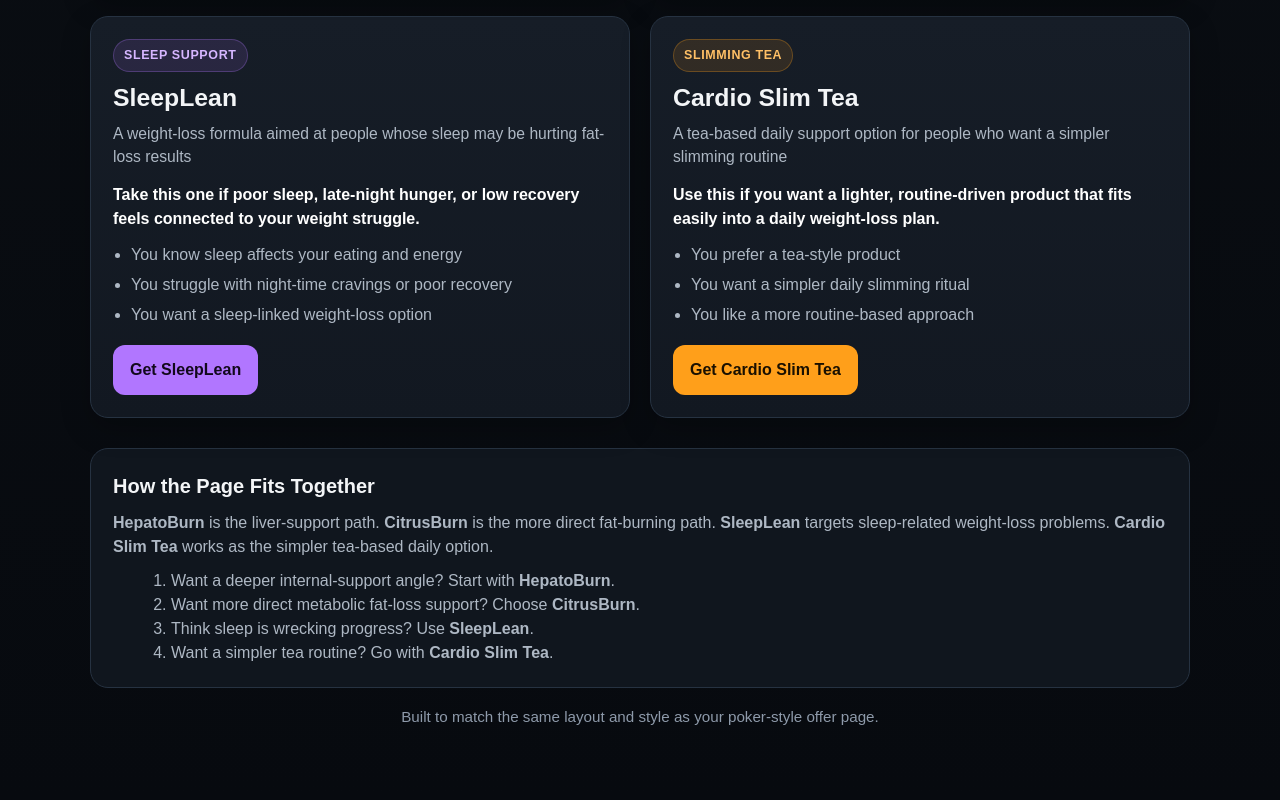
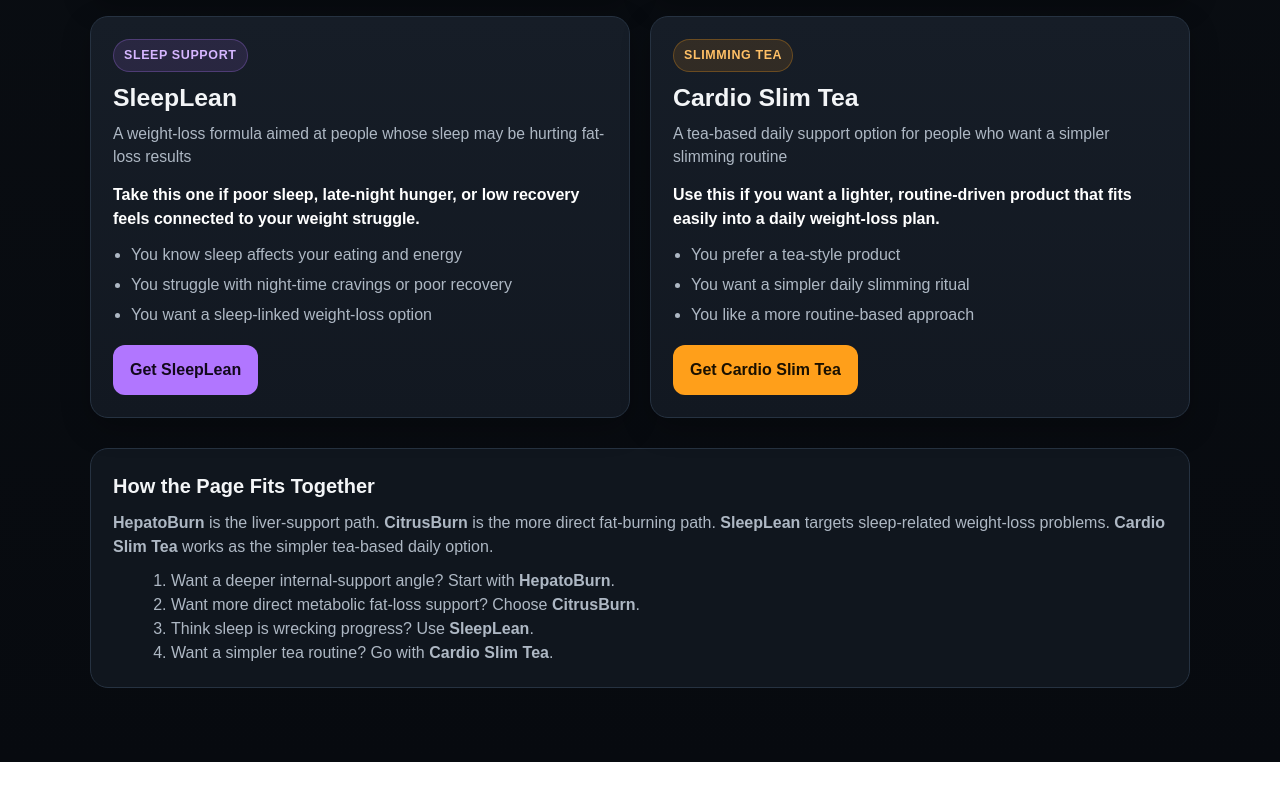
Before and after one commit to blackemily/slimfatlab, a plain HTML site: page index.html in a window 1280 px wide. Shown: the part 742-1542 px from the top of the page. After the commit the page ends 1504 px from the top, so only its background shows below. Drawn offline with Linux system fonts and the light colour scheme.

Commit message:
Update index.html

```diff
--- a/index.html
+++ b/index.html
@@ -230,7 +230,7 @@
     </section>
 
     <p class="footer-note">
-      Built to match the same layout and style as your poker-style offer page.
+
     </p>
   </main>
 </body>
```
